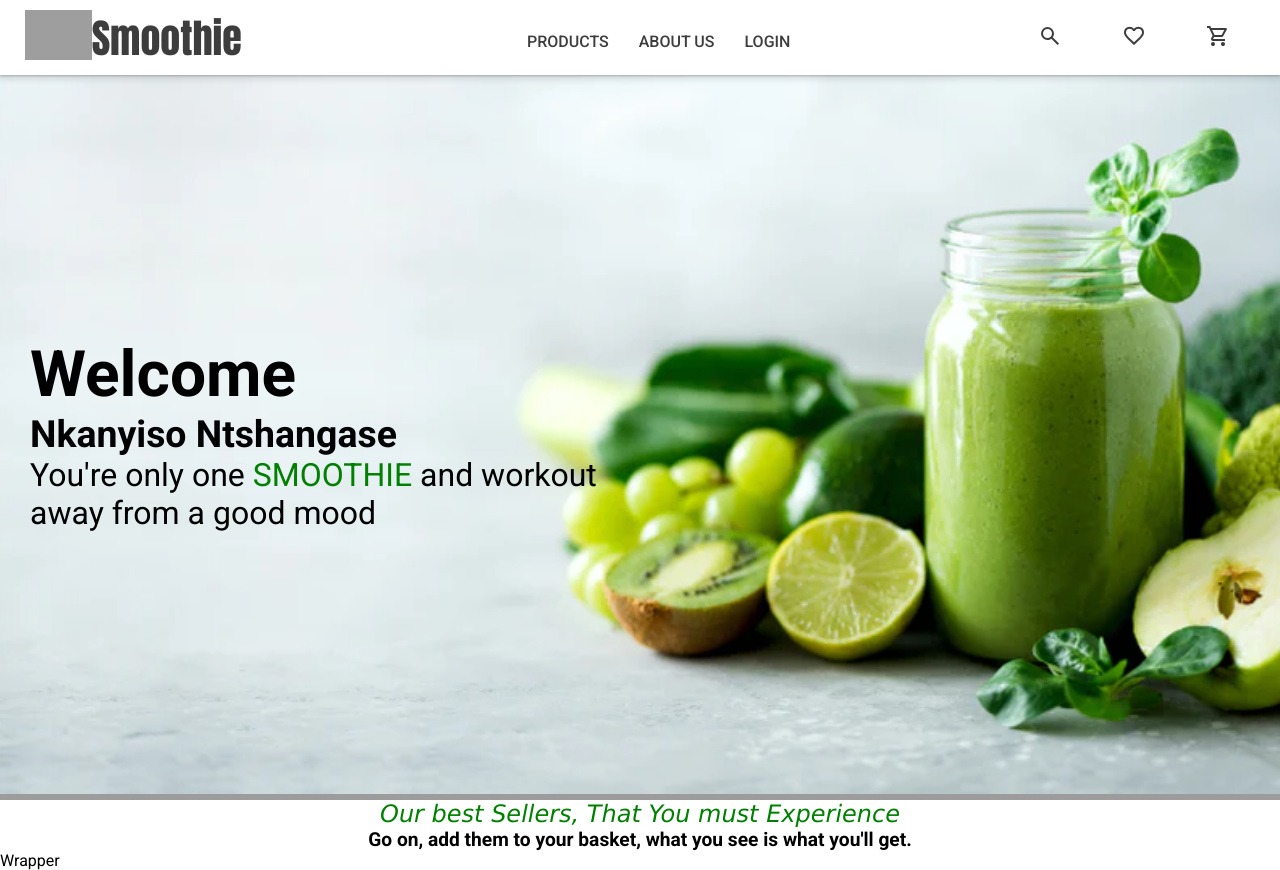
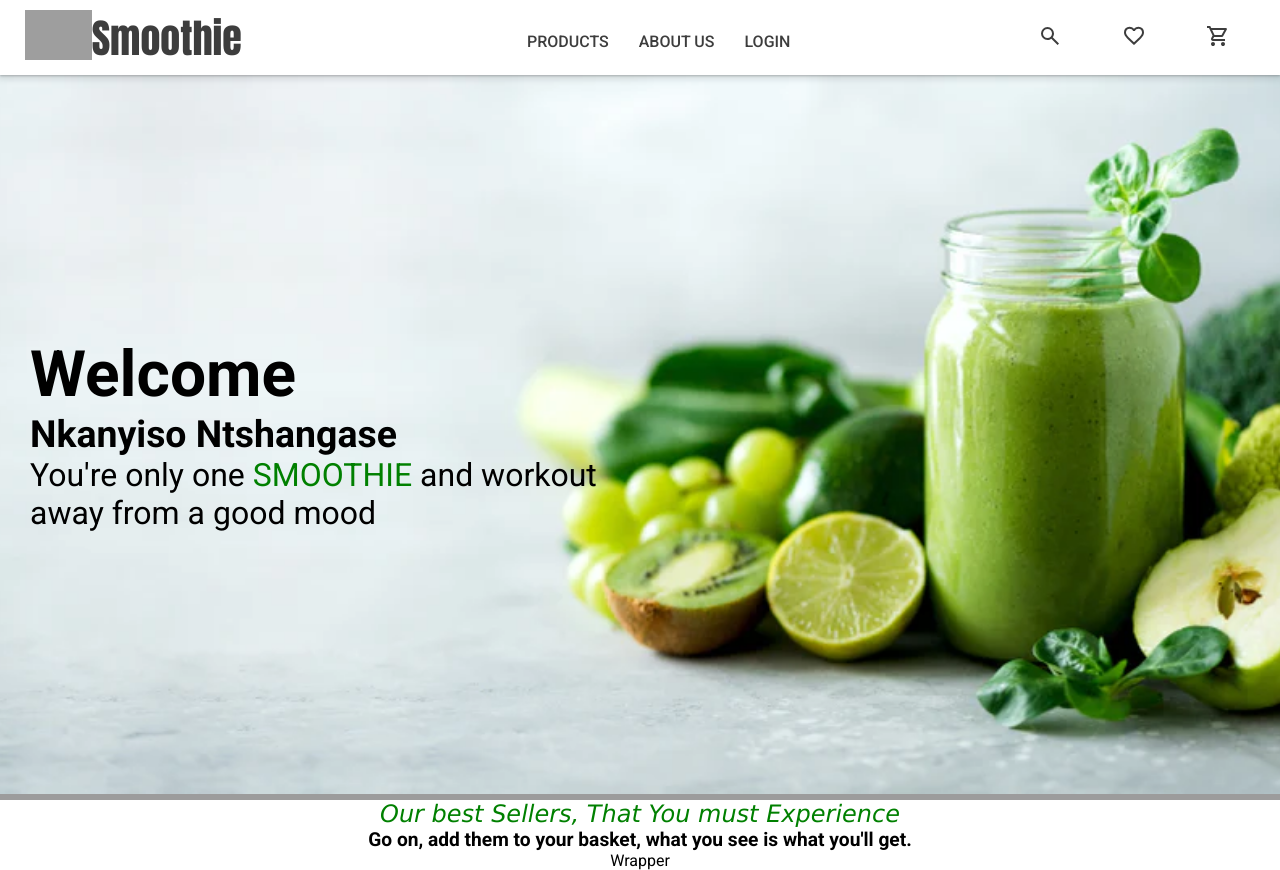
Before and after one commit to ovonka/smoothie-app, a React (Create React App) app: page /home in a window 1280 px wide. Built offline with nearby package versions, Linux system fonts and the light colour scheme; grey boxes are pictures that could not be loaded.

Commit message:
placed the wrapper in the x-axis center

```diff
--- a/src/components/Home/Home.css
+++ b/src/components/Home/Home.css
@@ -44,3 +44,7 @@
     font-size: larger;
     font-weight: 600;
 }
+.wrapper{
+    display: flex;
+    justify-content: center;
+}
```
